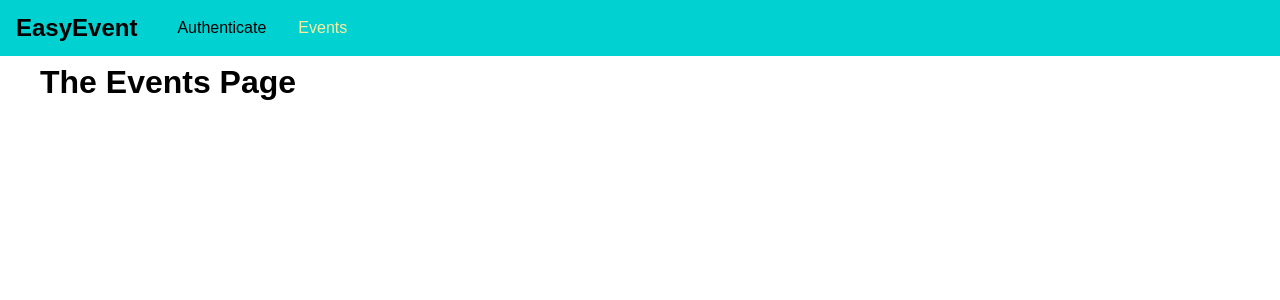
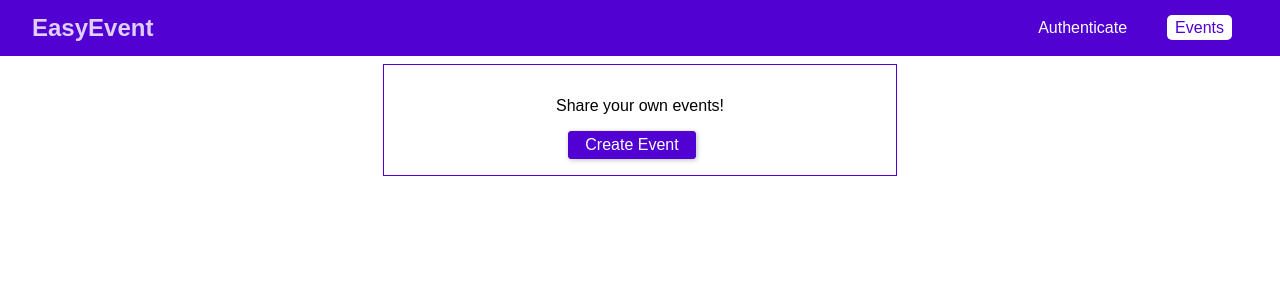
Before and after one commit to edshav/graphql-react-event-booking, a React (Create React App) app in the folder frontend/: page /events in a window 1280 px wide. Shown: the top 300 px of the page. Built offline with nearby package versions, Linux system fonts and the light colour scheme.

Commit message:
no.15 adding a modal

```diff
--- a/frontend/src/App.js
+++ b/frontend/src/App.js
@@ -10,6 +10,7 @@
 
 function App() {
   const [auth, setAuth] = useState({ token: null, userId: null });
+
   const login = (token, userId, tokenExpiration) => {
     setAuth({ token, userId });
   };
@@ -26,12 +27,12 @@
         <MainNavigation />
         <main className="main-content">
           <Switch>
-            {!auth.token && <Redirect from="/" to="/auth" exact />}
             {auth.token && <Redirect from="/" to="/events" exact />}
             {auth.token && <Redirect from="/auth" to="/events" exact />}
             {!auth.token && <Route path="/auth" component={AuthPage} />}
             <Route path="/events" component={EventsPage} />
             {auth.token && <Route path="/bookings" component={BookingsPage} />}
+            {!auth.token && <Redirect to="/auth" exact />}
           </Switch>
         </main>
       </AuthContext.Provider>
--- /dev/null
+++ b/frontend/src/components/Backdrop/Backdrop.css
@@ -0,0 +1,8 @@
+.backdrop {
+  position: fixed;
+  top: 0;
+  left: 0;
+  height: 100vh;
+  width: 100%;
+  background: rgba(0, 0, 0, 0.75);
+}
--- /dev/null
+++ b/frontend/src/components/Backdrop/Backdrop.js
@@ -0,0 +1,9 @@
+import React from 'react';
+
+import './Backdrop.css';
+
+const Backdrop = ({ onDismiss }) => {
+  return <div className="backdrop" onClick={onDismiss}></div>;
+};
+
+export default Backdrop;
--- /dev/null
+++ b/frontend/src/components/Modal/Modal.css
@@ -0,0 +1,36 @@
+.modal {
+  width: 90%;
+  background: white;
+  box-shadow: 0 2px 8px rgba(0, 0, 0, 0.26);
+  position: fixed;
+  top: 20vh;
+  left: 5%;
+}
+
+.modal__header {
+  padding: 1rem;
+  background: #5101d1;
+  color: white;
+}
+
+.modal__header h1 {
+  margin: 0;
+  font-size: 1.25rem;
+}
+
+.modal__content {
+  padding: 1rem;
+}
+
+.modal__actions {
+  display: flex;
+  justify-content: flex-end;
+  padding: 1rem;
+}
+
+@media (min-width: 768px) {
+  .modal {
+    width: 30rem;
+    left: calc((100% - 30rem) / 2);
+  }
+}
--- /dev/null
+++ b/frontend/src/components/Modal/Modal.js
@@ -0,0 +1,35 @@
+import React from 'react';
+
+import './Modal.css';
+
+const Modal = ({
+  children,
+  title,
+  canCancel,
+  canConfirm,
+  onCancel,
+  onConfirm,
+}) => {
+  return (
+    <div className="modal">
+      <header className="modal__header">
+        <h1>{title}</h1>
+      </header>
+      <section className="modal__content">{children}</section>
+      <section className="modal__actions">
+        {canCancel && (
+          <button className="btn" onClick={onCancel}>
+            Cancel
+          </button>
+        )}
+        {canConfirm && (
+          <button className="btn" onClick={onConfirm}>
+            Confirm
+          </button>
+        )}
+      </section>
+    </div>
+  );
+};
+
+export default Modal;
--- a/frontend/src/components/Navigation/MainNavigation.css
+++ b/frontend/src/components/Navigation/MainNavigation.css
@@ -4,15 +4,18 @@
   top: 0;
   width: 100%;
   height: 3.5rem;
-  background: #01d1d1;
-  padding: 0 1rem;
+  background: #5101d1;
+  padding: 0 2rem;
   display: flex;
   align-items: center;
+  justify-content: space-between;
+  box-sizing: border-box;
 }
 
 .main-navigation__logo h1 {
   margin: 0;
   font-size: 1.5rem;
+  color: #dfcefc;
 }
 
 .main-navigation__items {
@@ -24,19 +27,32 @@
   list-style: none;
   padding: 0;
   margin: 0;
+  align-items: center;
 }
 
 .main-navigation__items li {
   margin: 0 1rem;
 }
 
-.main-navigation__items a {
+.main-navigation__items a,
+.main-navigation__items button {
   text-decoration: none;
-  color: #000;
+  color: white;
+  padding: 0.25rem 0.5rem;
+  border: none;
+  font: inherit;
+  background: transparent;
+  cursor: pointer;
+  vertical-align: middle;
+  margin: 0;
 }
 
 .main-navigation__items a:hover,
 .main-navigation__items a:active,
-.main-navigation__items a.active {
-  color: #fdefa0;
+.main-navigation__items a.active,
+.main-navigation__items button:hover,
+.main-navigation__items button:active {
+  background: #ffffff;
+  color: #5101d1;
+  border-radius: 5px;
 }
--- a/frontend/src/components/Navigation/MainNavigation.js
+++ b/frontend/src/components/Navigation/MainNavigation.js
@@ -6,7 +6,7 @@
 
 const MainNavigation = () => {
   const context = useContext(AuthContext);
-  console.log()
+  console.log();
   return (
     <header className="main-navigation">
       <div className="main-navigation__logo">
@@ -23,9 +23,12 @@
             <NavLink to="/events">Events</NavLink>
           </li>
           {context.token && (
-            <li>
-              <NavLink to="/bookings">Bookings</NavLink>
-            </li>
+            <React.Fragment>
+              <li>
+                <NavLink to="/bookings">Bookings</NavLink>
+              </li>
+              <button onClick={context.logout}>Logout</button>
+            </React.Fragment>
           )}
         </ul>
       </nav>
--- a/frontend/src/index.css
+++ b/frontend/src/index.css
@@ -3,3 +3,38 @@
   padding: 0;
   font-family: sans-serif;
 }
+
+.form-control label,
+.form-control input {
+  width: 100%;
+  display: block;
+}
+
+.form-control label {
+  margin-bottom: 0.5rem;
+}
+
+.form-control {
+  margin-bottom: 1rem;
+}
+
+.form-actions button,
+.btn {
+  background: #5101d1;
+  font: inherit;
+  border: 1px solid #5101d1;
+  border-radius: 3px;
+  padding: 0.25rem 1rem;
+  margin-right: 1rem;
+  box-shadow: 1px 1px 5px rgba(0, 0, 0, 0.26);
+  color: white;
+  cursor: pointer;
+}
+
+.form-actions button:hover,
+.form-actions button:active,
+.btn:hover,
+.btn:active {
+  background: #6219d6;
+  border-color: #6219d6;
+}
--- a/frontend/src/pages/Auth.css
+++ b/frontend/src/pages/Auth.css
@@ -3,35 +3,3 @@
   max-width: 80%;
   margin: 5rem auto;
 }
-
-.form-control label,
-.form-control input {
-  width: 100%;
-  display: block;
-}
-
-.form-control label {
-  margin-bottom: 0.5rem;
-}
-
-.form-control {
-  margin-bottom: 1rem;
-}
-
-.form-actions button {
-  background: #01d1d1;
-  font: inherit;
-  border: 1px solid #01d1d1;
-  border-radius: 3px;
-  padding: 0.25rem 1rem;
-  margin-right: 1rem;
-  box-shadow: 1px 1px 5px rgba(0, 0, 0, 0.26);
-  color: white;
-  cursor: pointer;
-}
-
-.form-actions button:hover,
-.form-actions button:active {
-  background: #01a7a7;
-  border-color: #01a7a7;
-}
--- /dev/null
+++ b/frontend/src/pages/Events.css
@@ -0,0 +1,8 @@
+.events-control {
+  text-align: center;
+  border: 1px solid #5101d1;
+  padding: 1rem;
+  margin: 2rem auto;
+  width: 30rem;
+  max-width: 80%;
+}
--- a/frontend/src/pages/Events.js
+++ b/frontend/src/pages/Events.js
@@ -1,7 +1,46 @@
-import React from 'react';
+import React, { useState } from 'react';
+
+import './Events.css';
+import Modal from '../components/Modal/Modal';
+import Backdrop from '../components/Backdrop/Backdrop';
 
 const Events = () => {
-  return <h1>The Events Page</h1>;
-}
+  const [creating, setCreating] = useState(false);
+
+  const startCreateEventHandler = () => {
+    setCreating(true);
+  };
+
+  const onModalCancel = () => {
+    setCreating(false);
+  };
+
+  const onModalConfirm = () => {
+    setCreating(false);
+  };
+
+  return (
+    <React.Fragment>
+      <div className="events-control">
+        <p>Share your own events!</p>
+        <button className="btn" onClick={startCreateEventHandler}>
+          Create Event
+        </button>
+      </div>
+      {creating && (
+        <React.Fragment>
+          <Backdrop onDismiss={onModalCancel} />
+          <Modal
+            title="Add Event"
+            canCancel
+            canConfirm
+            onCancel={onModalCancel}
+            onConfirm={onModalConfirm}
+          />
+        </React.Fragment>
+      )}
+    </React.Fragment>
+  );
+};
 
 export default Events;
```
